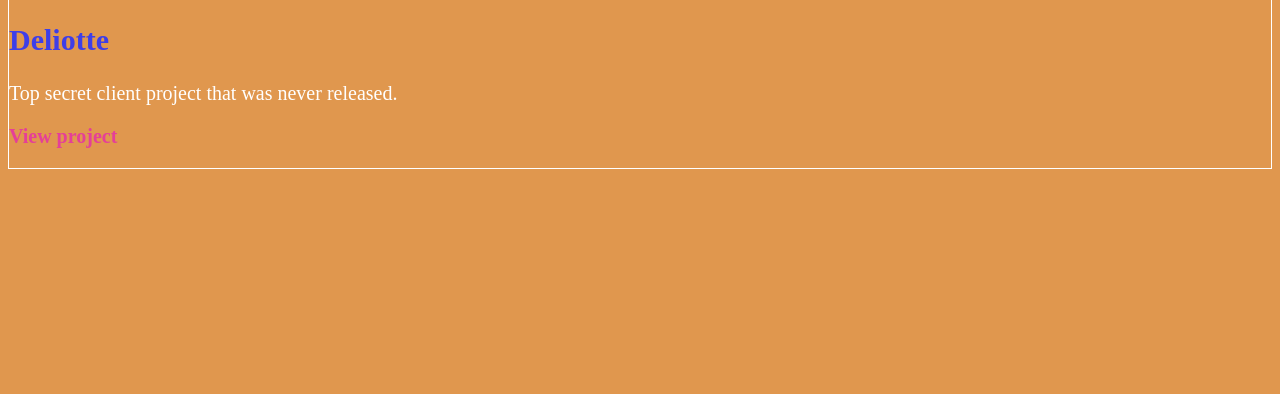
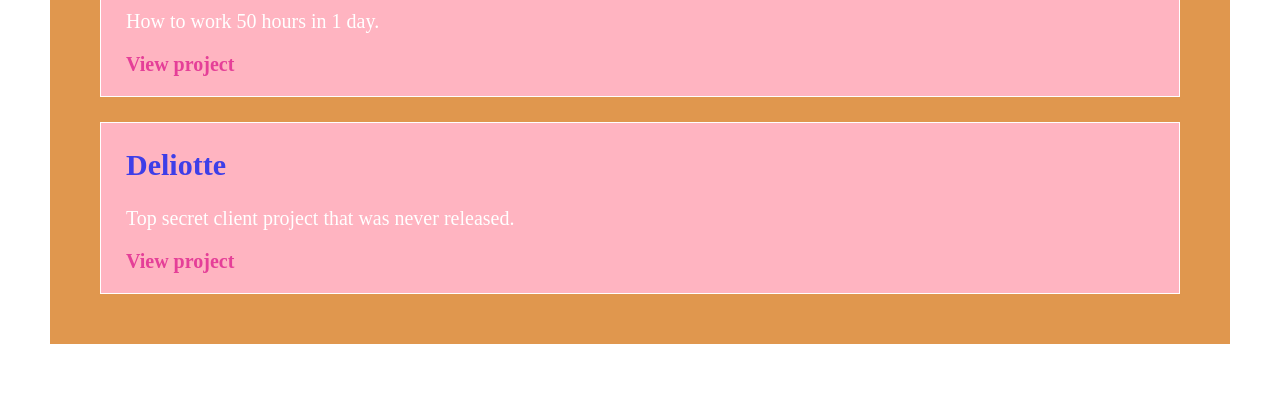
Before and after one commit to karbassi/week-04, a plain HTML site: page index.html in a window 1280 px wide. Shown: the part 689-1083 px from the top of the page. Before the commit the page ends 866 px from the top, so only its background shows below. Drawn offline with Linux system fonts and the light colour scheme.

Commit message:
learn about margin and padding

```diff
--- a/assets/css/style.css
+++ b/assets/css/style.css
@@ -1,6 +1,15 @@
+html,
+body {
+    padding: 0;
+    margin: 0;
+}
+
 body {
     background-color: rgb(224, 151, 78);
     color: white;
+    border: 50px solid white;
+    padding: 25px;
+    /* margin: 50px; */
 }
 
 .author {
@@ -20,31 +29,11 @@ body {
 
 .project {
     border: 1px solid rgb(255, 255, 255);
-
-    /*
-    border-top: 1px solid rgb(255, 255, 255);
-    border-bottom: 1px solid rgb(255, 255, 255);
-    border-left: 1px solid rgb(255, 255, 255);
-    border-right: 1px solid rgb(255, 255, 255);
-    */
-
-    /*
-    border-top-width: 1px;
-    border-top-style: solid;
-    border-top-color: rgb(255, 255, 255);
-
-    border-bottom-width: 1px;
-    border-bottom-style: solid;
-    border-bottom-color: rgb(255, 255, 255);
-
-    border-left-width: 1px;
-    border-left-style: solid;
-    border-left-color: rgb(255, 255, 255);
-
-    border-right-width: 1px;
-    border-right-style: solid;
-    border-right-color: rgb(255, 255, 255);
-    */
+    background-color: rgb(255, 180, 193);
+    padding-left: 25px;
+    margin-bottom: 25px;
+    margin-left: 25px;
+    margin-right: 25px;
 }
 
 .project-title {
```
